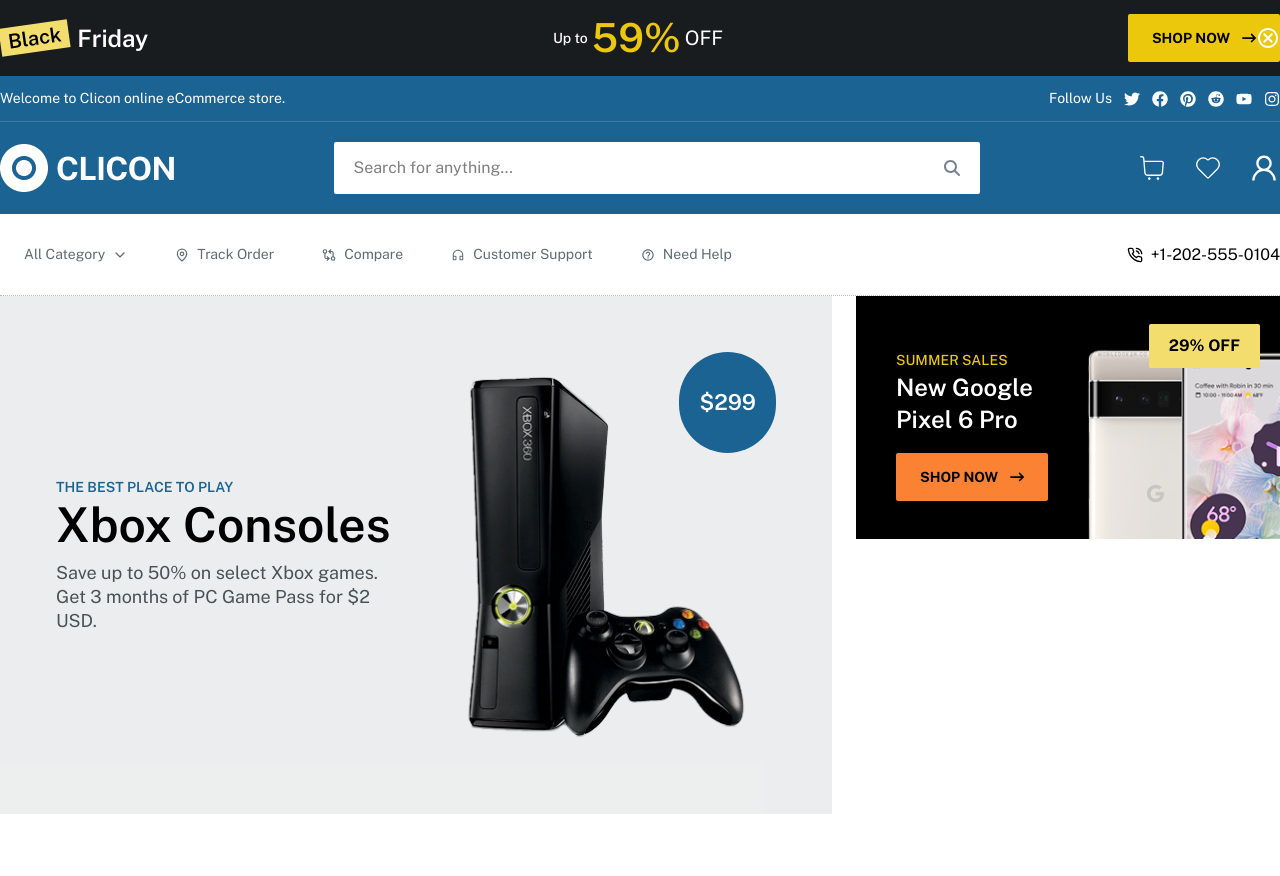
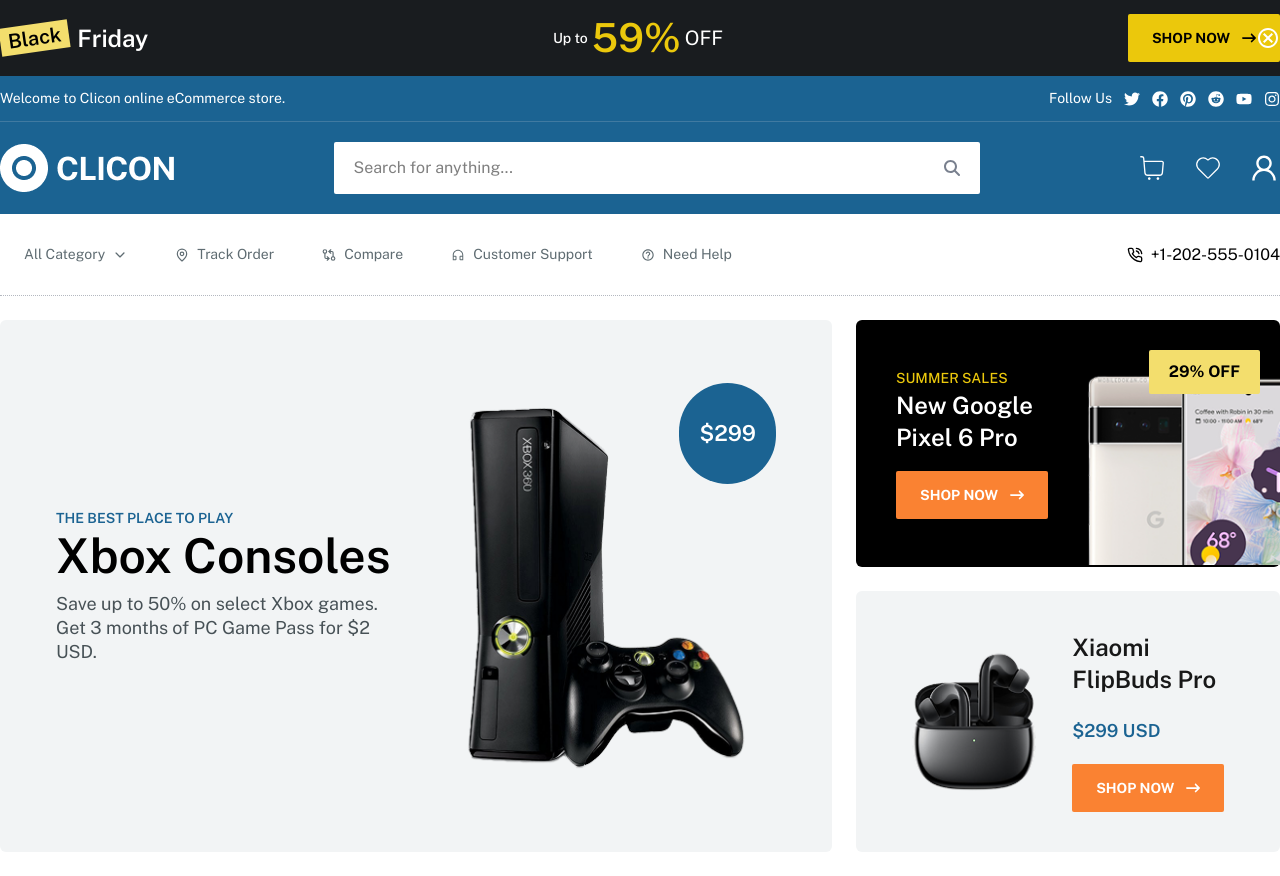
Before and after one commit to proshanto7/Clicon, a React (Vite) app: page / in a window 1280 px wide. Before the commit the page ends 814 px from the top, so only its background shows below. Built offline with nearby package versions, Linux system fonts and the light colour scheme.

Commit message:
Hero part done

```diff
--- a/src/component/home/Home.jsx
+++ b/src/component/home/Home.jsx
@@ -2,14 +2,15 @@
 import Image from "../ui/Image";
 import heroImg from "../../assets/images/hero/hero.png";
 import phoneImg from "../../assets/images/hero/phone.png";
+import airPodImg from "../../assets/images/hero/airPod.png";
 import Button from "../ui/Button";
 
 function Home() {
   return (
-    <section>
+    <section className="my-6">
       <Container>
         <div className="flex gap-6">
-          <div className="max-w-218 p-14 flex items-center bg-lightGray/10">
+          <div className="max-w-218 p-14 flex items-center bg-[#F2F4F5] rounded-md">
             <div>
               <h5 className="text-primary text-[14px] font-semibold leading-5">
                 THE BEST PLACE TO PLAY
@@ -32,7 +33,7 @@
             </div>
           </div>
           <div className="max-w-106">
-            <div className="bg-black flex  items-center pt-12 ps-10">
+            <div className="bg-black flex  items-center pt-12 ps-10 rounded-md">
               <div>
                 <h6 className="text-warning font-medium text-[14px] uppercase">
                   Summer Sales
@@ -40,7 +41,7 @@
                 <h4 className="text-2xl font-semibold text-white leading-8 max-w-40">
                   New Google Pixel 6 Pro
                 </h4>
-                <Button title="shop now" className="mt-4.5 mb-8" />
+                <Button title="shop now" className="mt-4.5 mb-12 text-white" />
               </div>
 
               <div className="relative">
@@ -50,6 +51,34 @@
                 </button>
               </div>
             </div>
+
+
+
+<div className="bg-[#F2F4F5] flex gap-5 items-center p-10 mt-6 rounded-md">
+<div>
+
+
+<Image imgUrl={airPodImg} alt="airpod img"/>
+
+
+</div>
+
+<div>
+
+<h3 className="text-2xl font-semibold leading-8 text-black/90 max-w-43 mb-6">Xiaomi FlipBuds Pro</h3>
+<strong className="text-lg text-primary leading-6 font-semibold">$299 USD</strong>
+<Button title="Shop now" className='text-white mt-5' />
+
+</div>
+
+
+
+
+</div>
+
+
+
+
           </div>
         </div>
       </Container>
```
